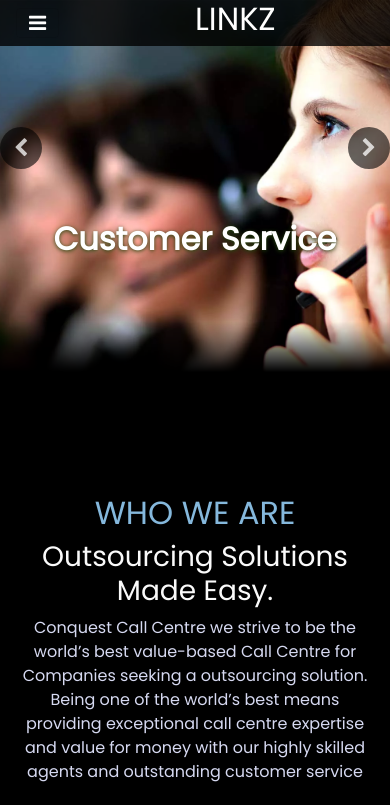
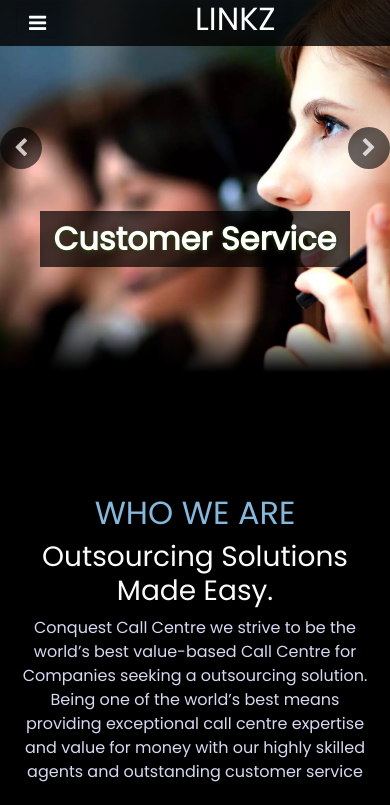
Before and after one commit to dediwibisono17/linkz, a plain HTML site: page index.html in a window 390 px wide. Shown: the top 805 px of the page. Drawn offline with nearby package versions, Linux system fonts and the light colour scheme; files whose address does not match are found by name; a web font is replaced by a local one.

Commit message:
update css

```diff
--- a/sass/style.scss
+++ b/sass/style.scss
@@ -172,6 +172,8 @@ main {
         left: 50%;
         transform: translate(-50%, -50%);
         width: 310px;
+        background: rgba($color: #000000, $alpha: 0.7);
+        padding: 4px;
         text-align: center;
         font-size: 32px;
       }
```
Also changed, not shown: sass/style.css, 1 other file.
